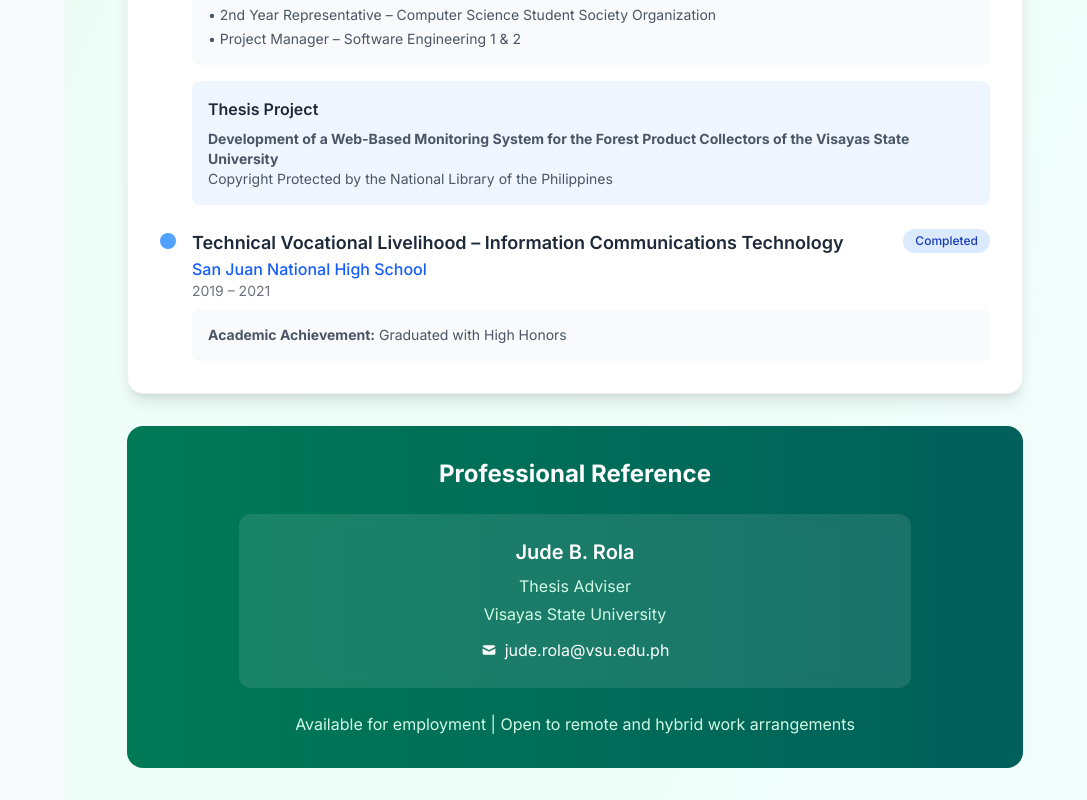
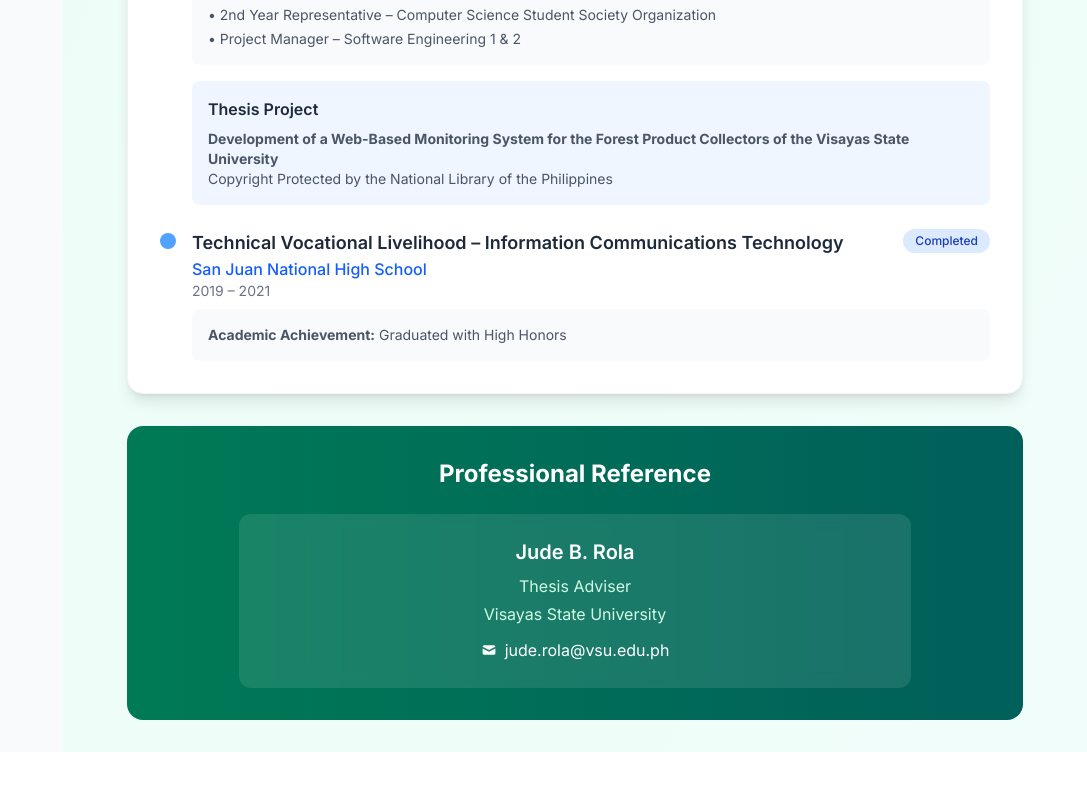
Before and after one commit to HarleyGotardo/my-vue-portfolio, a Vue app: page /experience in a window 1280 px wide. Shown: the part 1488-2288 px from the top of the page, without its empty margins (193-1280 px from the left). After the commit the page ends 2240 px from the top, so only its background shows below. Built offline with nearby package versions, Linux system fonts and the light colour scheme; a web font is replaced by a local one.

Commit message:
Remove employment availability message from Experience section

```diff
--- a/src/components/Experience.vue
+++ b/src/components/Experience.vue
@@ -232,9 +232,9 @@
               jude.rola@vsu.edu.ph
             </a>
           </div>
-          <p class="text-emerald-100 mt-6">
+          <!-- <p class="text-emerald-100 mt-6">
             Available for employment | Open to remote and hybrid work arrangements
-          </p>
+          </p> -->
         </div>
       </div>
     </div>
```
